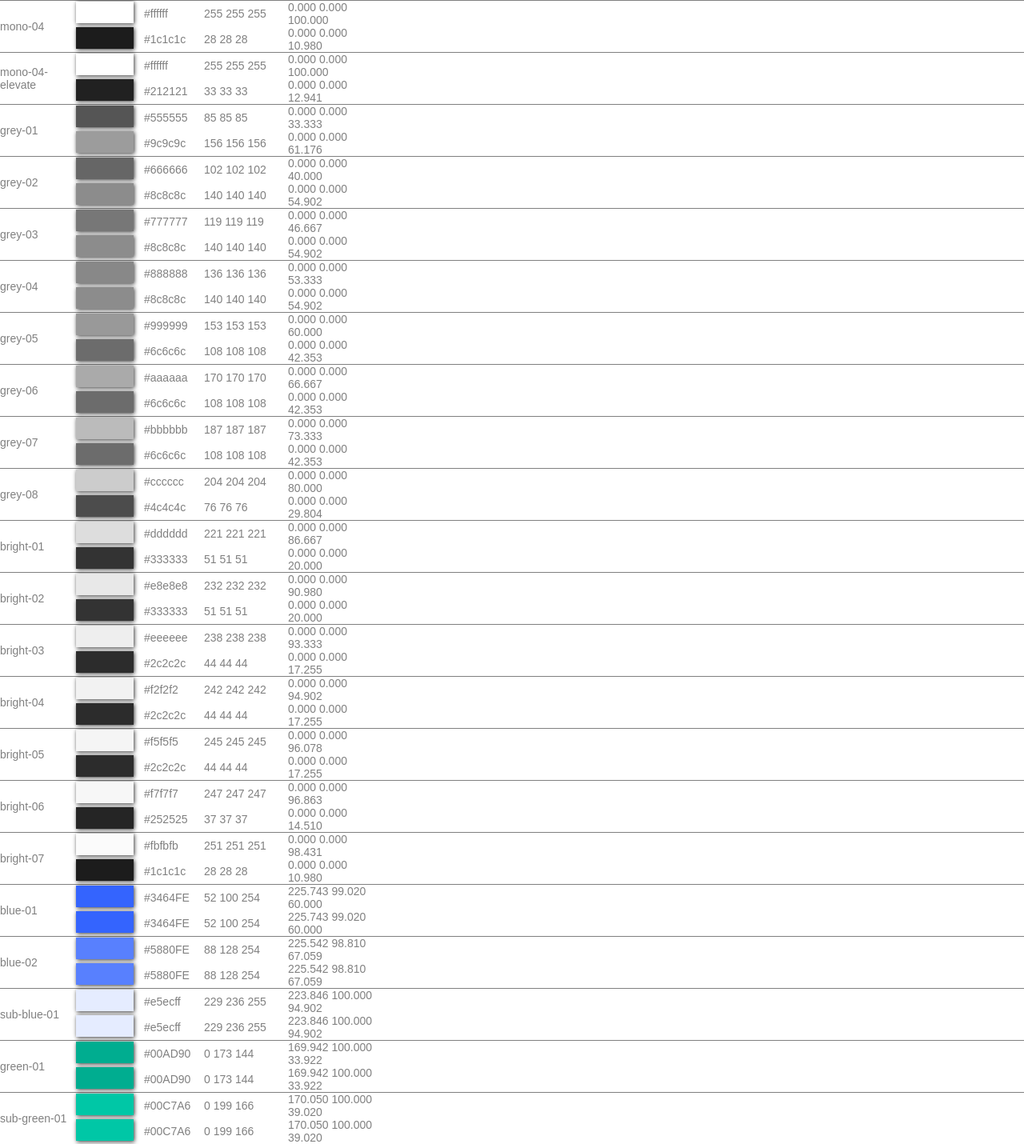
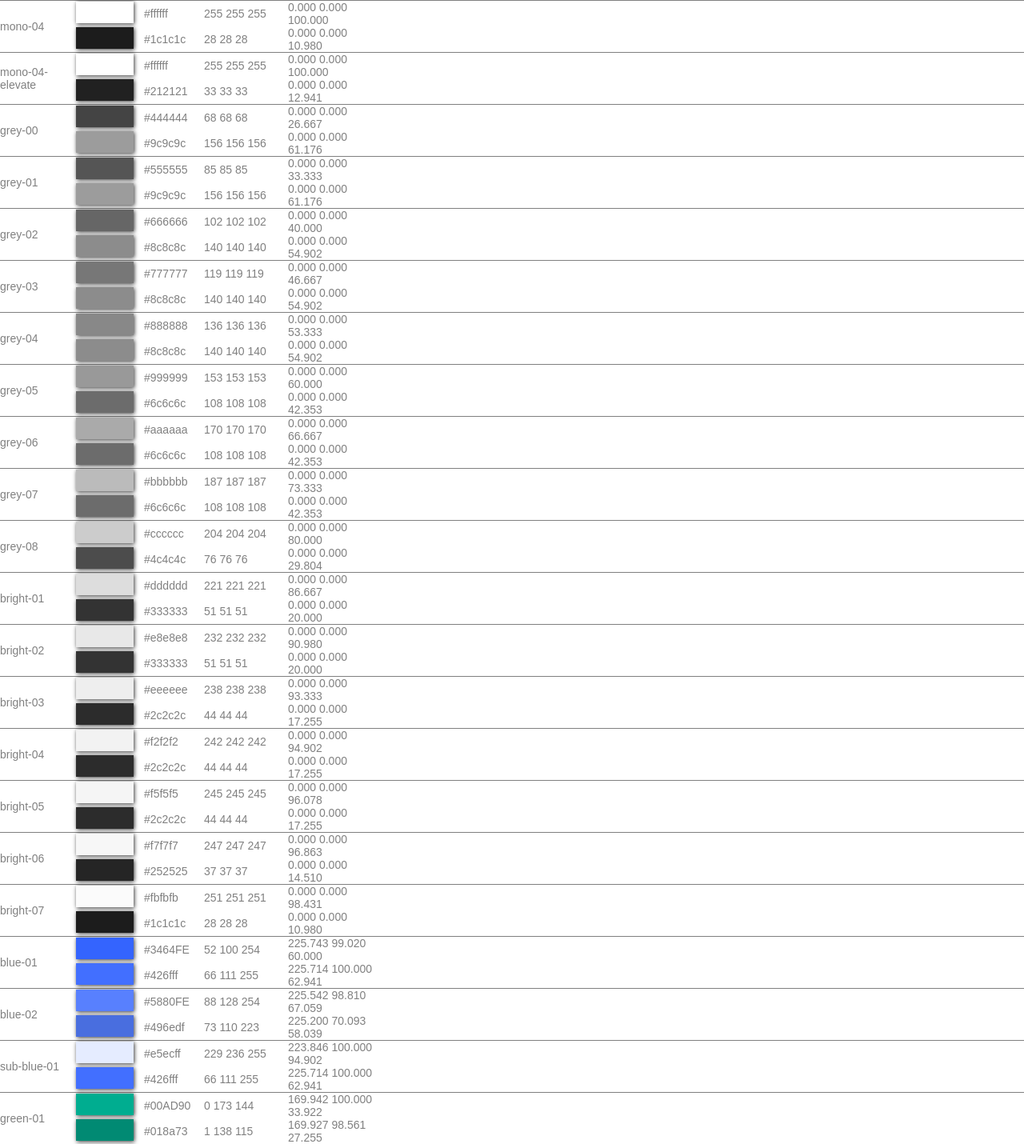
Before and after one commit to devsepnine/react-tools, a Next.js app: page /tools/color in a window 1280 px wide. Shown: the part 322-1752 px from the top of the page at 80% size. Built offline with nearby package versions, Linux system fonts and the light colour scheme.

Commit message:
feat: grey-00 컬러 추가

```diff
--- a/pages/tools/color.tsx
+++ b/pages/tools/color.tsx
@@ -36,6 +36,11 @@ const Color: NextPage = () => {
       name: 'mono-04-elevate',
       light: '#ffffff',
       dark: '#212121',
+    },
+    {
+      name: 'grey-00',
+      light: '#444444',
+      dark: '#9c9c9c',
     },
     {
       name: 'grey-01',
@@ -115,37 +120,37 @@ const Color: NextPage = () => {
     {
       name: 'blue-01',
       light: '#3464FE',
-      dark: '#3464FE',
+      dark: '#426fff',
     },
     {
       name: 'blue-02',
       light: '#5880FE',
-      dark: '#5880FE',
+      dark: '#496edf',
     },
     {
       name: 'sub-blue-01',
       light: '#e5ecff',
-      dark: '#e5ecff',
+      dark: '#426fff',
     },
     {
       name: 'green-01',
       light: '#00AD90',
-      dark: '#00AD90',
+      dark: '#018a73',
     },
     {
       name: 'sub-green-01',
       light: '#00C7A6',
-      dark: '#00C7A6',
+      dark: '#00b496',
     },
     {
       name: 'orange-01',
       light: '#FB7F41',
-      dark: '#FB7F41',
+      dark: '#dc6c34',
     },
     {
       name: 'sub-red-01',
       light: '#F91949',
-      dark: '#F91949',
+      dark: '#c31339',
     },
   ]);
 
```
Also changed, not shown: 1 other file (tests, documents, lock files or other folders).
